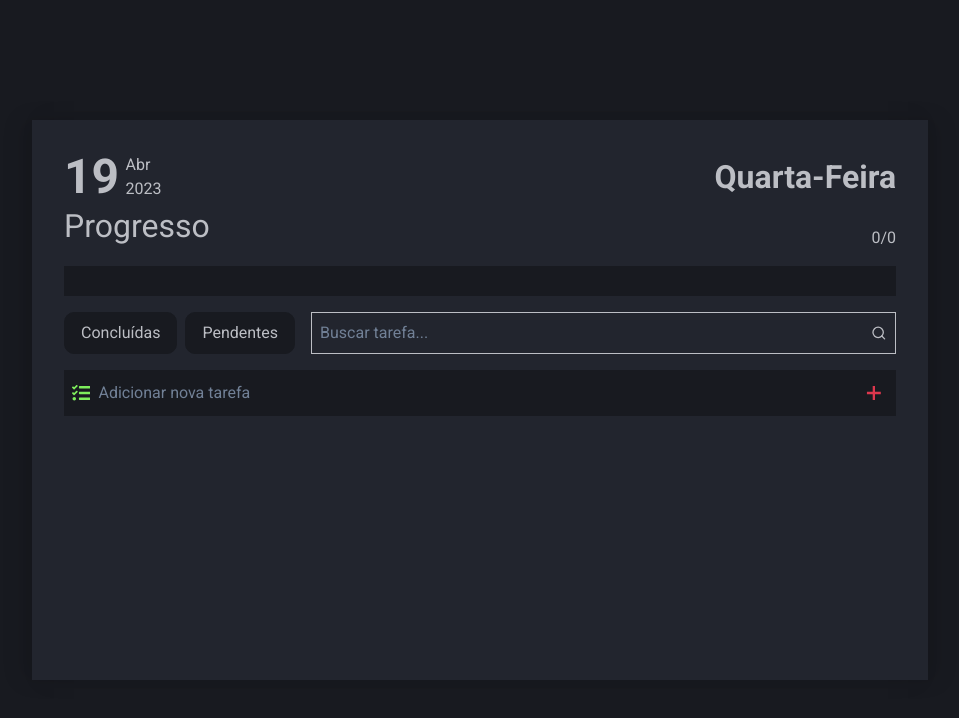
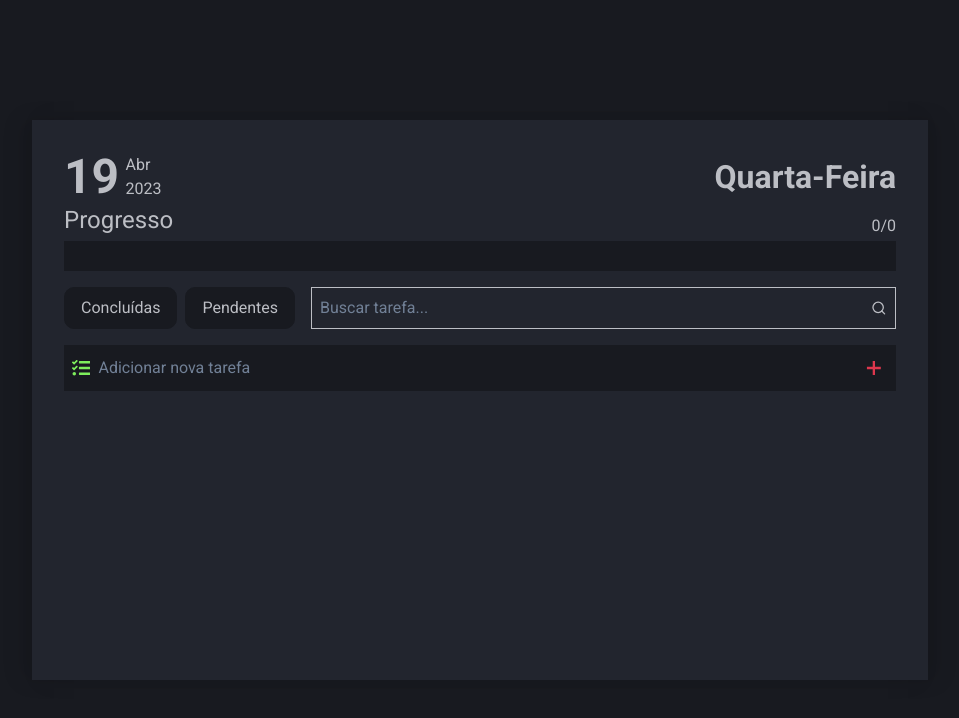
Before and after one commit to emersoncostagoncalves/emersoncostagoncalves.github.io, a Next.js app in the folder todo-list-new/: page / in a window 1280 px wide. Shown: the top 718 px of the page, without its empty margins (160-1119 px from the left). Built offline with nearby package versions, Linux system fonts and the light colour scheme.

Commit message:
up new todo list

```diff
--- a/todo-list-new/package.json
+++ b/todo-list-new/package.json
@@ -15,6 +15,7 @@
     "framer-motion": "^10.12.2",
     "next": "13.3.0",
     "react": "18.2.0",
+    "react-confetti": "^6.1.0",
     "react-dom": "18.2.0",
     "react-icons": "^4.8.0",
     "styled-components": "^5.3.9",
--- a/todo-list-new/src/components/Filter/style.js
+++ b/todo-list-new/src/components/Filter/style.js
@@ -5,6 +5,9 @@ export const Container = styled.div`
   padding: 1rem 0rem;
   width: 100%;
   gap: ${(props) => (props.gap ? props.gap + "rem" : "none")};
+  @media (max-width: 767px) {
+    flex-direction: column-reverse;
+  }
 `;
 
 export const Button = styled.button`
--- a/todo-list-new/src/components/ProgressBar/index.jsx
+++ b/todo-list-new/src/components/ProgressBar/index.jsx
@@ -3,12 +3,16 @@ import { Container, Box, Bar } from "./style";
 import { useTheme } from "@/stores/theme";
 import { useTask } from "@/stores/tasks";
 import { useEffect, useState, useLayoutEffect } from "react";
+import Confetti from "react-confetti";
 
 export default function ProgressBar() {
   const { theme } = useTheme();
   const { tasks, update, tasksDone, setTasksDone } = useTask();
   const [tasksCount, setTasksCount] = useState(0);
   const [valueBar, setValueBar] = useState(0);
+  const [screenSize, setScreenSize] = useState({ width: 0, height: 0 });
+  const [runConfete, setRunConfete] = useState(false);
+  const [confete, setConfete] = useState(false);
 
   function handlerProgressBar() {
     const tasksCount = tasks.length;
@@ -20,15 +24,48 @@ export default function ProgressBar() {
 
   useEffect(() => {
     handlerProgressBar();
-  }, [tasks, update]);
 
-  useLayoutEffect(() => {}, [update, tasks, valueBar]);
+    const updateScreenSize = () => {
+      setScreenSize({ width: window.innerWidth, height: window.innerHeight });
+    };
+
+    updateScreenSize();
+
+    window.addEventListener("resize", updateScreenSize);
+  }, [tasks, update, valueBar]);
+
+  useLayoutEffect(() => {
+    if (valueBar === 100) {
+      setRunConfete(true);
+      setConfete(true);
+      setTimeout(() => {
+        setConfete(false);
+      }, 1000);
+    } else {
+      setConfete(false);
+    }
+  }, [update, tasks, valueBar]);
 
   return (
     <>
-      <Container gap={1}>
+      <Confetti
+        width={screenSize.width}
+        height={screenSize.height}
+        run={runConfete}
+        recycle={confete}
+        confettiSource={{
+          w: 50,
+          h: 10,
+          x: screenSize.width / 2,
+          y:
+            screenSize.width > 767
+              ? screenSize.height / 3.4
+              : screenSize.height / 6,
+        }}
+      />
+      <Container gap={0.2}>
         <Box justify="space-between" align="flex-end" theme={theme} bg="none">
-          <h1>Progresso</h1>
+          <h2>Progresso</h2>
           <p>
             {tasksDone}/{tasksCount}
           </p>
--- a/todo-list-new/src/components/ProgressBar/style.js
+++ b/todo-list-new/src/components/ProgressBar/style.js
@@ -22,7 +22,7 @@ export const Box = styled.div`
     font-size: 2rem;
   }
   h2 {
-    font-size: 2rem;
+    font-size: 1.5rem;
   }
 `;
 
--- a/todo-list-new/src/components/TasksContainer/index.jsx
+++ b/todo-list-new/src/components/TasksContainer/index.jsx
@@ -255,6 +255,7 @@ export default function TasksContainer() {
         isOpen={editIsOpen}
         onClose={closeEdit}
         isCentered
+        motionPreset="slideInBottom"
       >
         <ModalOverlay />
         <ModalContent>
@@ -273,7 +274,7 @@ export default function TasksContainer() {
           </ModalBody>
 
           <ModalFooter>
-            <Button onClick={() => editTask(task)} colorScheme="blue" mr={3}>
+            <Button onClick={() => editTask(task)} colorScheme="green" mr={3}>
               Salvar
             </Button>
             <Button onClick={closeEdit}>Cancelar</Button>
--- a/todo-list-new/src/components/TasksContainer/style.js
+++ b/todo-list-new/src/components/TasksContainer/style.js
@@ -6,7 +6,7 @@ export const Container = styled.div`
   width: 100%;
   height: 53%;
   gap: ${(props) => (props.gap ? props.gap + "rem" : "none")};
-  padding-top: 1rem;
+  margin-top: 1rem;
   overflow-y: scroll;
   p {
     color: ${(props) => (props.theme ? props.theme.text : "none")};
--- a/todo-list-new/src/styles/index/style.js
+++ b/todo-list-new/src/styles/index/style.js
@@ -18,4 +18,8 @@ export const Container = styled.div`
   padding: 2rem;
   box-sizing: border-box;
   overflow: hidden;
+  @media (max-width: 767px) {
+    width: 100%;
+    height: 100%;
+  }
 `;
```
Also changed, not shown: 1 other file (tests, documents, lock files or other folders).
